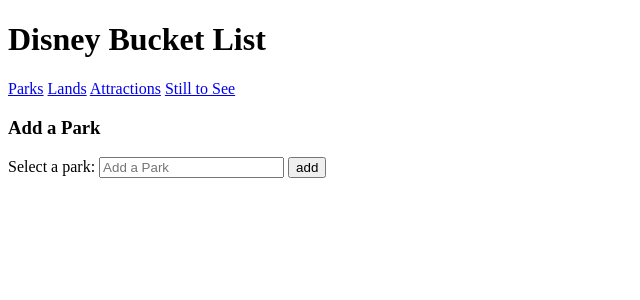
After one commit to ruthierutho/disneyland_bucketlist_python_project, a Flask app: page /parks/new in a window 1280 px wide. The commit adds this page. Shown: the top 300 px of the page, without its empty margins (0-640 px from the left). Run offline with Flask 2, Linux system fonts and the light colour scheme; data that the repository does not hold is empty; some libraries are stand-ins or nearby versions.

Commit message:
can add new park

```diff
--- a/controllers/park_controller.py
+++ b/controllers/park_controller.py
@@ -11,3 +11,17 @@ parks_blueprint = Blueprint("parks", __name__)
 def parks():
     parks = park_repository.select_all()
     return render_template("parks/index.html", all_parks = parks)
+
+#NEW
+@parks_blueprint.route("/parks/new", methods=['GET'])
+def new_park():
+    parks = park_repository.select_all()
+    return render_template("parks/new.html", parks = parks)
+
+#CREATE
+@parks_blueprint.route("/parks", methods=['POST'])
+def create_park():
+    name = request.form['name']
+    park = Park(name)
+    park_repository.save(park)
+    return redirect('/lands')
--- a/templates/parks/index.html
+++ b/templates/parks/index.html
@@ -2,6 +2,10 @@
 
 {% block content %}
     <h2>Parks</h2>
+
+    <p>
+        <a href="/parks/new">Add Park</a>
+    </p>
     <ul>
         {% for park in all_parks %}
         <li>{{ park.name }}</li>
--- /dev/null
+++ b/templates/parks/new.html
@@ -0,0 +1,12 @@
+{% extends 'base.html' %}
+
+{% block content %}
+    <h3>Add a Park</h3>
+    <form action="/parks" method="POST">
+        <label for="name">Select a park:</label>
+        <input type="text" id="name" name="name" placeholder="Add a Park">
+        <input type="submit" value="add">
+    </form>
+
+
+{% endblock content %}
```
